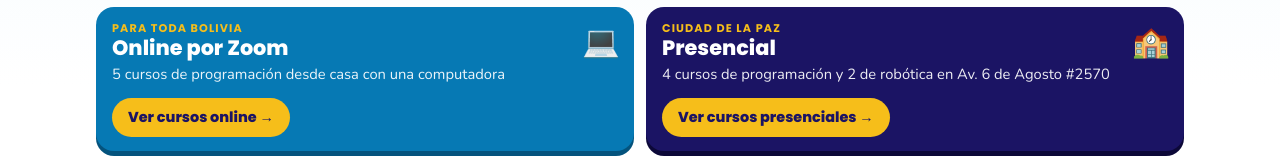
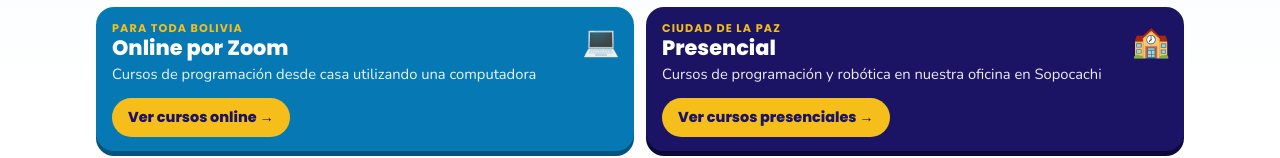
Before and after one commit to claseselemental/vacaciones-steam, a plain HTML site: page index.html in a window 1280 px wide. Shown: the part 513-671 px from the top of the page. Drawn offline with nearby package versions, Linux system fonts and the light colour scheme.

Commit message:
Actualizar descripciones de modalidades
Co-Authored-By: Claude Opus 5.5 <noreply@anthropic.com>

```diff
--- a/index.html
+++ b/index.html
@@ -68,14 +68,14 @@
           <span class="mode-emoji" aria-hidden="true">💻</span>
           <span class="mode-kicker">Para toda Bolivia</span>
           <strong>Online por Zoom</strong>
-          <span class="mode-sub">5 cursos de programación desde casa con una computadora</span>
+          <span class="mode-sub">Cursos de programación desde casa utilizando una computadora</span>
           <span class="mode-go">Ver cursos online</span>
         </a>
         <a class="mode-card mode-card-alt" href="#presencial">
           <span class="mode-emoji" aria-hidden="true">🏫</span>
           <span class="mode-kicker">Ciudad de La Paz</span>
           <strong>Presencial</strong>
-          <span class="mode-sub">4 cursos de programación y 2 de robótica en Av. 6 de Agosto #2570</span>
+          <span class="mode-sub">Cursos de programación y robótica en nuestra oficina en Sopocachi</span>
           <span class="mode-go">Ver cursos presenciales</span>
         </a>
       </div>
```
